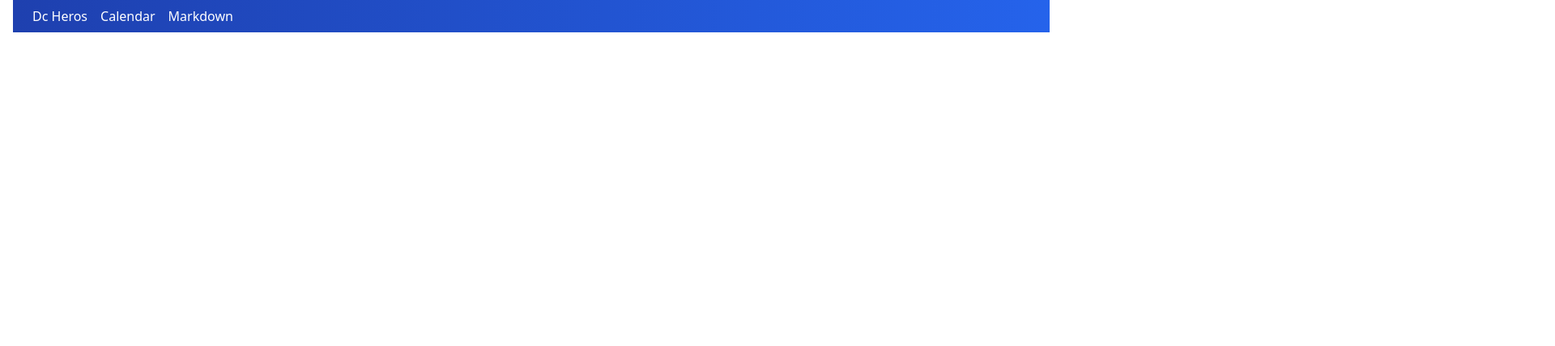
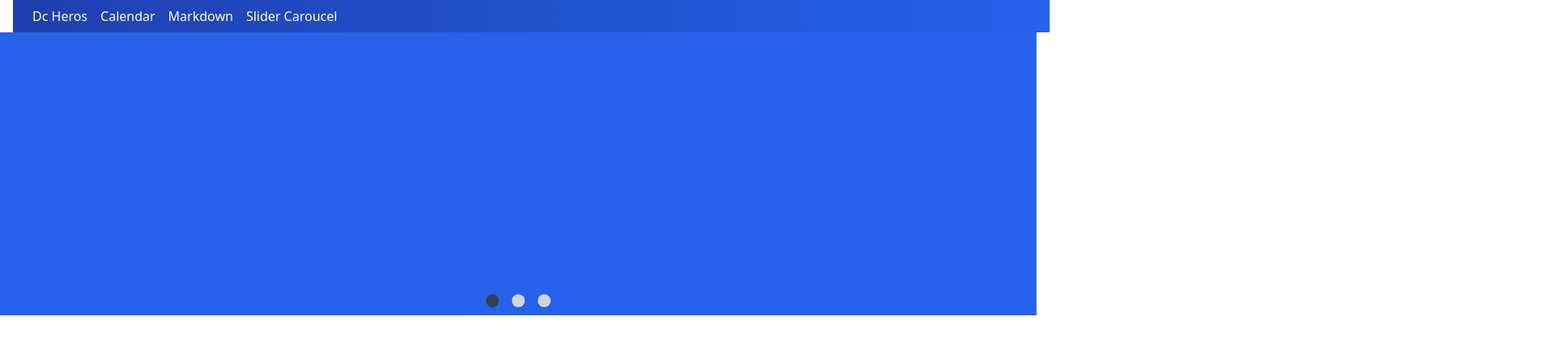
Before and after one commit to nedka-taskova/vue3_tutorials, a Vue app: page /slider in a window 1280 px wide. Shown: the top 428 px of the page at 81% size, 1920 px wide, since content can reach past the window. Built offline with nearby package versions, Linux system fonts and the light colour scheme.

Commit message:
Add Slider Caroucel App.

```diff
--- a/src/components/AppHeader.vue
+++ b/src/components/AppHeader.vue
@@ -13,6 +13,7 @@ mx-4 px-4 py-2">
                     {title: "Dc Heros", to: "/dc-heros" },
                     {title: "Calendar", to: "/calendar" },
                     {title: "Markdown", to: "/markdown" },
+                    {title: "Slider Caroucel", to: "/slider" },
                 ]
             }
         }
--- /dev/null
+++ b/src/pages/Slider.vue
@@ -0,0 +1,73 @@
+<template>
+<div class="flex flex-wrap w-full">
+
+    <div v-for="(color, index) in sliders" :key="color" class="absolute w-full">
+        <transition name="fade">
+            <div v-if="currentSlide == index" :class="color" style="height: 350px"></div>
+        </transition>
+    </div>
+    <div class="absolute w-full" style="height: 340px">
+        <div class="absolute bottom-0 flex justify-center w-full">
+
+        <div v-for="(slider, index) in sliders"
+        @click="makeActive(index)"
+        :key="slider"
+        :class="currentSlide == index ? 'bg-gray-700' : 'bg-gray-300'" class="w-4 h-4 rounded-full mx-2 bg-black"></div>
+        </div>
+    </div>
+  <!-- <div class="my-10 flex w-full">
+      <transicion name="fade">
+          <h1 class="m-auto">Slider Caroucel</h1>
+      </transicion>
+      <button class="rounded px-2 border" @click="isTitleShowing = !isTitleShowing">Text Faded</button>
+  </div> -->
+</div>
+</template>
+
+<script>
+export default {
+    data(){
+        return{
+            currentSlide: 1,
+            sliders: [
+                'bg-blue-600',
+                'bg-yellow-600',
+                'bg-teal-600',
+            ],
+            interval: "",
+            isTitleShowing: false
+        }
+    },
+    methods: {
+        makeActive(index){
+            this.currentSlide = index;
+        }
+    },
+    mounted(){
+        this.interval = setInterval(() => {
+            this.currentSlide == 2 ? this.currentSlide = 0 : this.currentSlide ++;
+            },
+            2000
+        );
+
+    },
+    beforeUnmounted(){
+        clearInterval(this.interval);
+    }
+}
+</script>
+
+<style>
+    .fade-enter-active,
+    .fade-leave-active {
+    transition: all 1s ease;
+    }
+    .fade-enter-from {
+    opacity: 0;
+    transform: translateX(-100%);
+    }
+    .fade-leave-to {
+    opacity: 0;
+    transform: translateX(100%);
+    }
+</style>
--- a/src/router.js
+++ b/src/router.js
@@ -3,12 +3,14 @@ import Home from "./pages/Home";
 import DcHeros from "./pages/DcHeros";
 import Calendar from "./pages/Calendar";
 import Markdown from "./pages/Markdown";
+import Slider from "./pages/Slider";
 
 const routes = [
     { path: '/' , component: Home },
     { path: '/dc-heros' , component: DcHeros },
     { path: '/calendar' , component: Calendar },
     { path: '/markdown' , component: Markdown },
+    { path: '/slider' , component: Slider },
 ]
 
 const router = createRouter({
```
